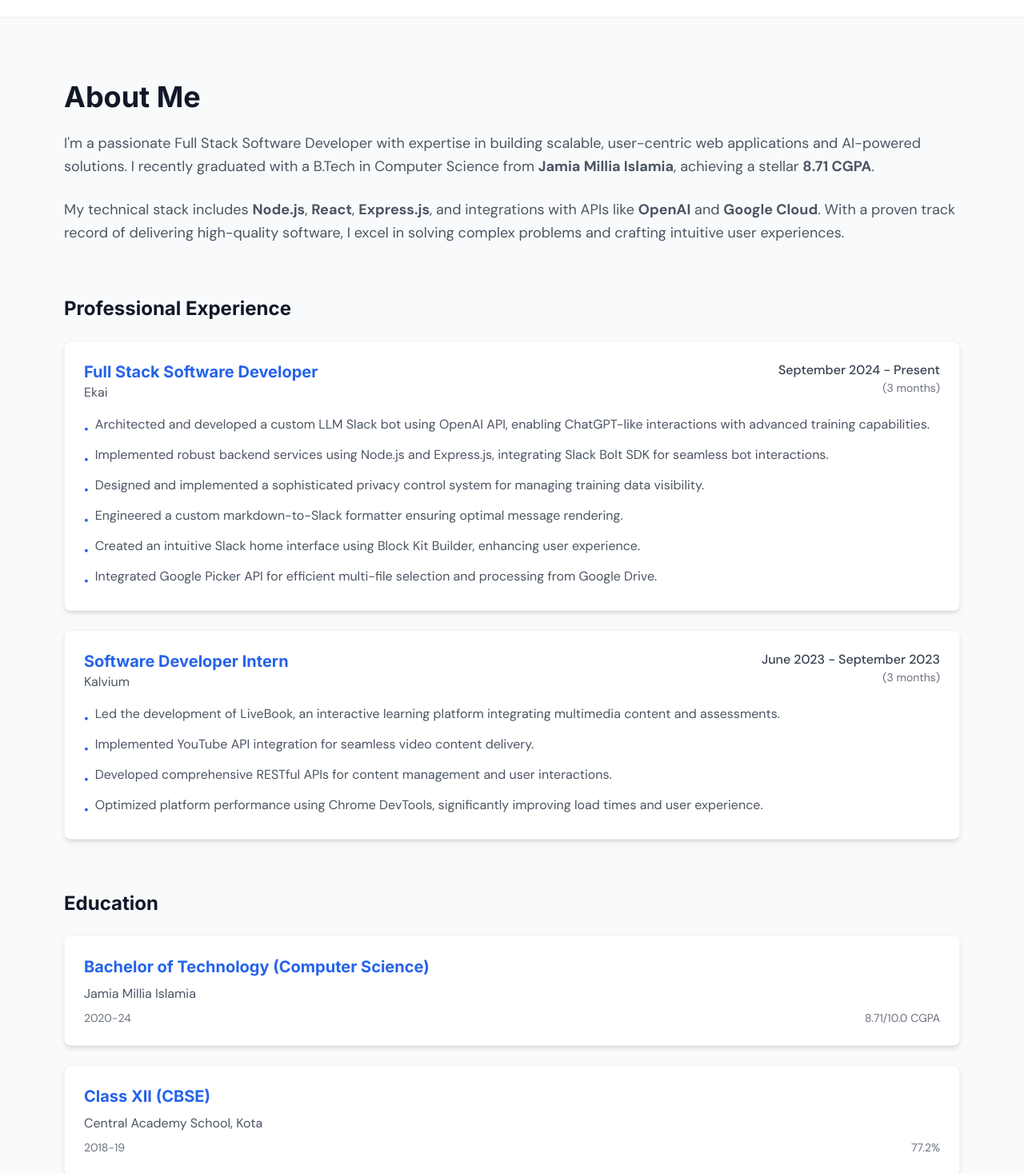
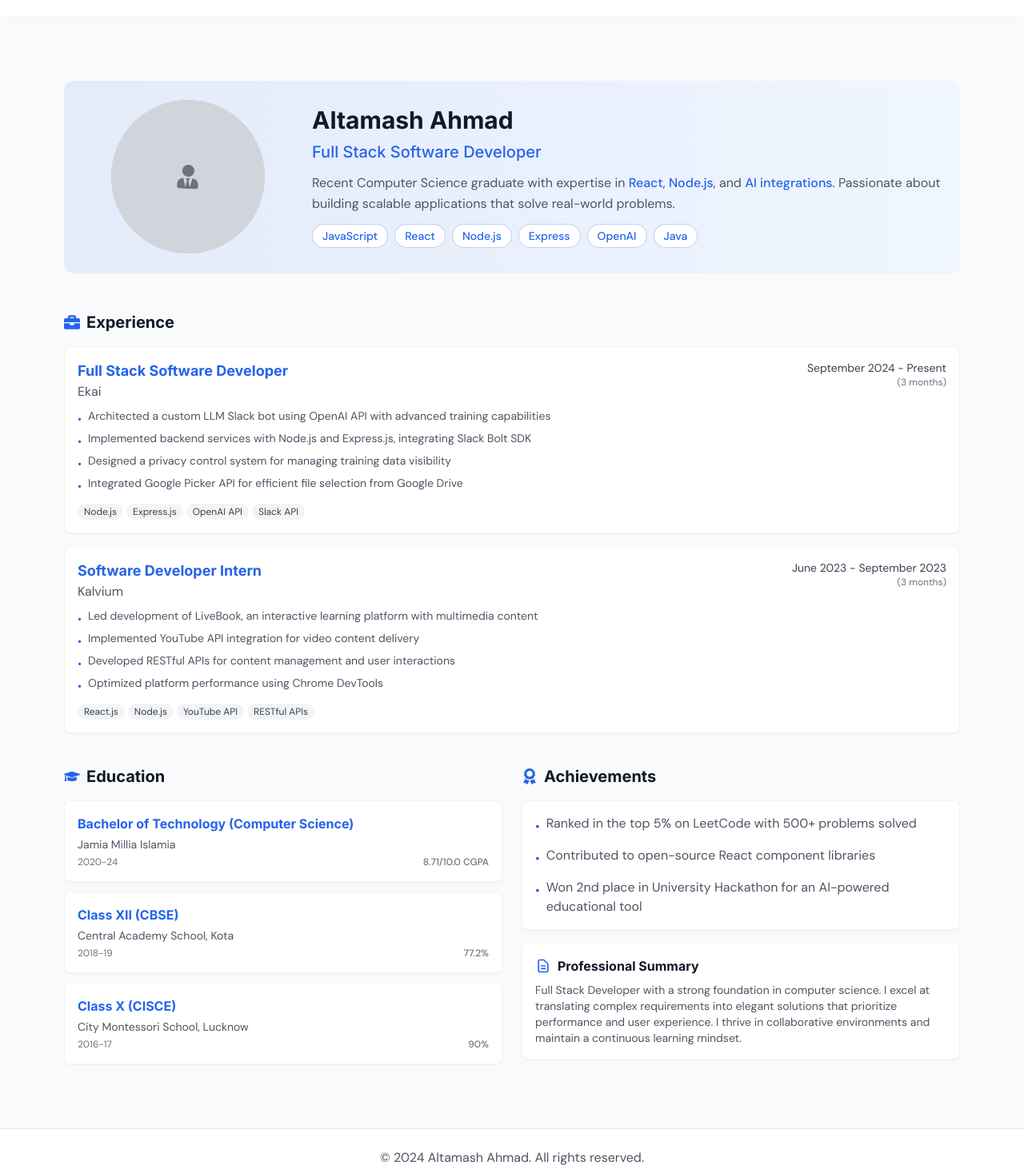
Before and after one commit to AltamashAhmad/portfolio, a React (Vite) app: page /about in a window 1280 px wide. Shown: the part 43-1510 px from the top of the page at 80% size. Built offline with nearby package versions, Linux system fonts and the light colour scheme.

Commit message:
Simplify About page for better readability and conciseness

```diff
--- a/src/pages/About.jsx
+++ b/src/pages/About.jsx
@@ -1,4 +1,6 @@
 import { motion } from 'framer-motion';
+import { FaGraduationCap, FaBriefcase, FaAward, FaUserTie } from 'react-icons/fa';
+import { HiOutlineDocumentText } from 'react-icons/hi';
 
 function About() {
   const education = [
@@ -29,13 +31,12 @@
       startDate: new Date(2024, 8, 1), // September 2024 (months are 0-indexed)
       endDate: null, // null indicates present
       points: [
-        "Architected and developed a custom LLM Slack bot using OpenAI API, enabling ChatGPT-like interactions with advanced training capabilities.",
-        "Implemented robust backend services using Node.js and Express.js, integrating Slack Bolt SDK for seamless bot interactions.",
-        "Designed and implemented a sophisticated privacy control system for managing training data visibility.",
-        "Engineered a custom markdown-to-Slack formatter ensuring optimal message rendering.",
-        "Created an intuitive Slack home interface using Block Kit Builder, enhancing user experience.",
-        "Integrated Google Picker API for efficient multi-file selection and processing from Google Drive.",
+        "Architected a custom LLM Slack bot using OpenAI API with advanced training capabilities",
+        "Implemented backend services with Node.js and Express.js, integrating Slack Bolt SDK",
+        "Designed a privacy control system for managing training data visibility",
+        "Integrated Google Picker API for efficient file selection from Google Drive"
       ],
+      technologies: ["Node.js", "Express.js", "OpenAI API", "Slack API"]
     },
     {
       role: "Software Developer Intern",
@@ -43,12 +44,19 @@
       startDate: new Date(2023, 5, 1), // June 2023
       endDate: new Date(2023, 8, 1), // September 2023
       points: [
-        "Led the development of LiveBook, an interactive learning platform integrating multimedia content and assessments.",
-        "Implemented YouTube API integration for seamless video content delivery.",
-        "Developed comprehensive RESTful APIs for content management and user interactions.",
-        "Optimized platform performance using Chrome DevTools, significantly improving load times and user experience.",
+        "Led development of LiveBook, an interactive learning platform with multimedia content",
+        "Implemented YouTube API integration for video content delivery",
+        "Developed RESTful APIs for content management and user interactions",
+        "Optimized platform performance using Chrome DevTools"
       ],
+      technologies: ["React.js", "Node.js", "YouTube API", "RESTful APIs"]
     },
+  ];
+
+  const achievements = [
+    "Ranked in the top 5% on LeetCode with 500+ problems solved",
+    "Contributed to open-source React component libraries",
+    "Won 2nd place in University Hackathon for an AI-powered educational tool"
   ];
 
   // Function to calculate duration between two dates
@@ -87,23 +95,43 @@
 
   return (
     <div className="max-w-6xl mx-auto px-4 py-12">
-      {/* Introduction Section */}
+      {/* Hero Section */}
       <motion.section
         initial={{ opacity: 0, y: 20 }}
         animate={{ opacity: 1, y: 0 }}
-        className="mb-16"
+        className="mb-12 bg-gradient-to-r from-primary/10 to-blue-50 rounded-xl p-6 shadow-sm"
       >
-        <h1 className="text-4xl font-heading font-bold text-gray-900 mb-6">
-          About Me
+        <div className="flex flex-col md:flex-row items-center gap-6">
+          <div className="md:w-1/4">
+            <div className="relative w-48 h-48 mx-auto">
+              <div className="absolute inset-0 bg-primary/20 rounded-full transform -rotate-6"></div>
+              <div className="absolute inset-0 bg-white rounded-full transform rotate-3 overflow-hidden">
+                {/* Replace with your actual profile image */}
+                <div className="w-full h-full bg-gray-300 flex items-center justify-center text-3xl text-gray-500">
+                  <FaUserTie />
+                </div>
+              </div>
+            </div>
+          </div>
+          <div className="md:w-3/4">
+            <h1 className="text-3xl font-heading font-bold text-gray-900 mb-2">
+              Altamash Ahmad
             </h1>
-        <p className="text-lg text-gray-600 leading-relaxed mb-6">
-          I&apos;m a passionate Full Stack Software Developer with expertise in building scalable, user-centric web applications and AI-powered solutions.
-          I recently graduated with a B.Tech in Computer Science from <strong>Jamia Millia Islamia</strong>, achieving a stellar <strong>8.71 CGPA</strong>.
+            <h2 className="text-xl text-primary font-medium mb-3">
+              Full Stack Software Developer
+            </h2>
+            <p className="text-gray-600 leading-relaxed mb-3">
+              Recent Computer Science graduate with expertise in <span className="text-primary font-medium">React</span>, <span className="text-primary font-medium">Node.js</span>, and <span className="text-primary font-medium">AI integrations</span>. Passionate about building scalable applications that solve real-world problems.
             </p>
-        <p className="text-lg text-gray-600 leading-relaxed">
-          My technical stack includes <strong>Node.js</strong>, <strong>React</strong>, <strong>Express.js</strong>, and integrations with APIs like <strong>OpenAI</strong> and <strong>Google Cloud</strong>.
-          With a proven track record of delivering high-quality software, I excel in solving complex problems and crafting intuitive user experiences.
-        </p>
+            <div className="flex flex-wrap gap-2 mt-2">
+              {["JavaScript", "React", "Node.js", "Express", "OpenAI", "Java"].map((skill, idx) => (
+                <span key={idx} className="px-3 py-1 bg-white text-primary border border-primary/30 rounded-full text-sm font-medium">
+                  {skill}
+                </span>
+              ))}
+            </div>
+          </div>
+        </div>
       </motion.section>
 
       {/* Experience Section */}
@@ -111,77 +139,132 @@
         initial={{ opacity: 0, y: 20 }}
         animate={{ opacity: 1, y: 0 }}
         transition={{ delay: 0.2 }}
-        className="mb-16"
+        className="mb-10"
       >
-        <h2 className="text-2xl font-heading font-bold text-gray-900 mb-6">
-          Professional Experience
+        <div className="flex items-center mb-4">
+          <FaBriefcase className="text-xl text-primary mr-2" />
+          <h2 className="text-xl font-heading font-bold text-gray-900">
+            Experience
           </h2>
-        <div className="space-y-6">
+        </div>
+        <div className="space-y-4">
           {experience.map((exp, index) => (
             <motion.div
               key={index}
-              initial={{ opacity: 0, x: -20 }}
+              initial={{ opacity: 0, x: -10 }}
               animate={{ opacity: 1, x: 0 }}
-              transition={{ delay: index * 0.1 }}
-              className="bg-white rounded-lg shadow-md p-6 hover:shadow-lg transition-all border border-gray-100"
+              transition={{ delay: 0.1 + index * 0.1 }}
+              className="bg-white rounded-lg shadow-sm p-4 hover:shadow-md transition-all border border-gray-100"
             >
-              <div className="flex flex-wrap justify-between items-start mb-4">
+              <div className="flex flex-wrap justify-between items-start mb-2">
                 <div>
-                  <h3 className="text-xl font-bold text-primary">{exp.role}</h3>
+                  <h3 className="text-lg font-bold text-primary">{exp.role}</h3>
                   <p className="text-gray-600">{exp.company}</p>
                 </div>
                 <div className="text-right">
-                  <p className="text-gray-700 font-medium">
+                  <p className="text-gray-700 text-sm">
                     {formatDate(exp.startDate)} - {formatDate(exp.endDate)}
                   </p>
-                  <p className="text-gray-500 text-sm">
+                  <p className="text-gray-500 text-xs">
                     ({calculateDuration(exp.startDate, exp.endDate)})
                   </p>
                 </div>
               </div>
-              <ul className="space-y-2">
+              <ul className="space-y-1 mb-3 text-sm">
                 {exp.points.map((point, idx) => (
                   <li key={idx} className="flex items-start text-gray-600">
-                    <span className="text-primary mr-2 mt-1.5">•</span>
+                    <span className="text-primary mr-2 mt-1">•</span>
                     <span className="flex-1">{point}</span>
                   </li>
                 ))}
               </ul>
+              {exp.technologies && (
+                <div className="flex flex-wrap gap-1 mt-2">
+                  {exp.technologies.map((tech, idx) => (
+                    <span key={idx} className="px-2 py-0.5 bg-gray-100 text-gray-700 rounded-full text-xs">
+                      {tech}
+                    </span>
+                  ))}
+                </div>
+              )}
             </motion.div>
           ))}
         </div>
       </motion.section>
 
+      {/* Two Column Layout for Education and Achievements */}
+      <div className="grid md:grid-cols-2 gap-6">
         {/* Education Section */}
+        <motion.section
+          initial={{ opacity: 0, y: 20 }}
+          animate={{ opacity: 1, y: 0 }}
+          transition={{ delay: 0.3 }}
+        >
+          <div className="flex items-center mb-4">
+            <FaGraduationCap className="text-xl text-primary mr-2" />
+            <h2 className="text-xl font-heading font-bold text-gray-900">
+              Education
+            </h2>
+          </div>
+          <div className="space-y-3">
+            {education.map((edu, index) => (
+              <motion.div
+                key={index}
+                initial={{ opacity: 0, x: -10 }}
+                animate={{ opacity: 1, x: 0 }}
+                transition={{ delay: 0.1 + index * 0.1 }}
+                className="bg-white rounded-lg shadow-sm p-4 hover:shadow-md transition-all border border-gray-100"
+              >
+                <h3 className="text-base font-bold text-primary mb-1">
+                  {edu.degree}
+                </h3>
+                <p className="text-gray-600 text-sm mb-1">{edu.institution}</p>
+                <div className="flex justify-between text-gray-500 text-xs">
+                  <span>{edu.year}</span>
+                  <span className="font-medium">{edu.score}</span>
+                </div>
+              </motion.div>
+            ))}
+          </div>
+        </motion.section>
+
+        {/* Achievements Section */}
         <motion.section
           initial={{ opacity: 0, y: 20 }}
           animate={{ opacity: 1, y: 0 }}
           transition={{ delay: 0.4 }}
         >
-        <h2 className="text-2xl font-heading font-bold text-gray-900 mb-6">
-          Education
+          <div className="flex items-center mb-4">
+            <FaAward className="text-xl text-primary mr-2" />
+            <h2 className="text-xl font-heading font-bold text-gray-900">
+              Achievements
             </h2>
-        <div className="grid gap-6">
-          {education.map((edu, index) => (
-            <motion.div
-              key={index}
-              initial={{ opacity: 0, x: -20 }}
-              animate={{ opacity: 1, x: 0 }}
-              transition={{ delay: index * 0.1 }}
-              className="bg-white rounded-lg shadow-md p-6 hover:shadow-lg transition-all border border-gray-100"
-            >
-              <h3 className="text-xl font-bold text-primary mb-2">
-                {edu.degree}
+          </div>
+          <div className="bg-white rounded-lg shadow-sm p-4 border border-gray-100">
+            <ul className="space-y-3">
+              {achievements.map((achievement, index) => (
+                <li key={index} className="flex items-start text-gray-600">
+                  <span className="text-primary mr-2 mt-1">•</span>
+                  <span>{achievement}</span>
+                </li>
+              ))}
+            </ul>
+          </div>
+
+          {/* Professional Summary */}
+          <div className="mt-4 bg-white rounded-lg shadow-sm p-4 border border-gray-100">
+            <div className="flex items-center mb-2">
+              <HiOutlineDocumentText className="text-xl text-primary mr-2" />
+              <h3 className="text-base font-heading font-bold text-gray-900">
+                Professional Summary
               </h3>
-              <p className="text-gray-600 mb-2">{edu.institution}</p>
-              <div className="flex justify-between text-gray-500 text-sm">
-                <span>{edu.year}</span>
-                <span>{edu.score}</span>
             </div>
-            </motion.div>
-          ))}
+            <p className="text-gray-600 text-sm">
+              Full Stack Developer with a strong foundation in computer science. I excel at translating complex requirements into elegant solutions that prioritize performance and user experience. I thrive in collaborative environments and maintain a continuous learning mindset.
+            </p>
           </div>
         </motion.section>
+      </div>
     </div>
   );
 }
```
Lines whose indentation alone changed are shown as unchanged.
